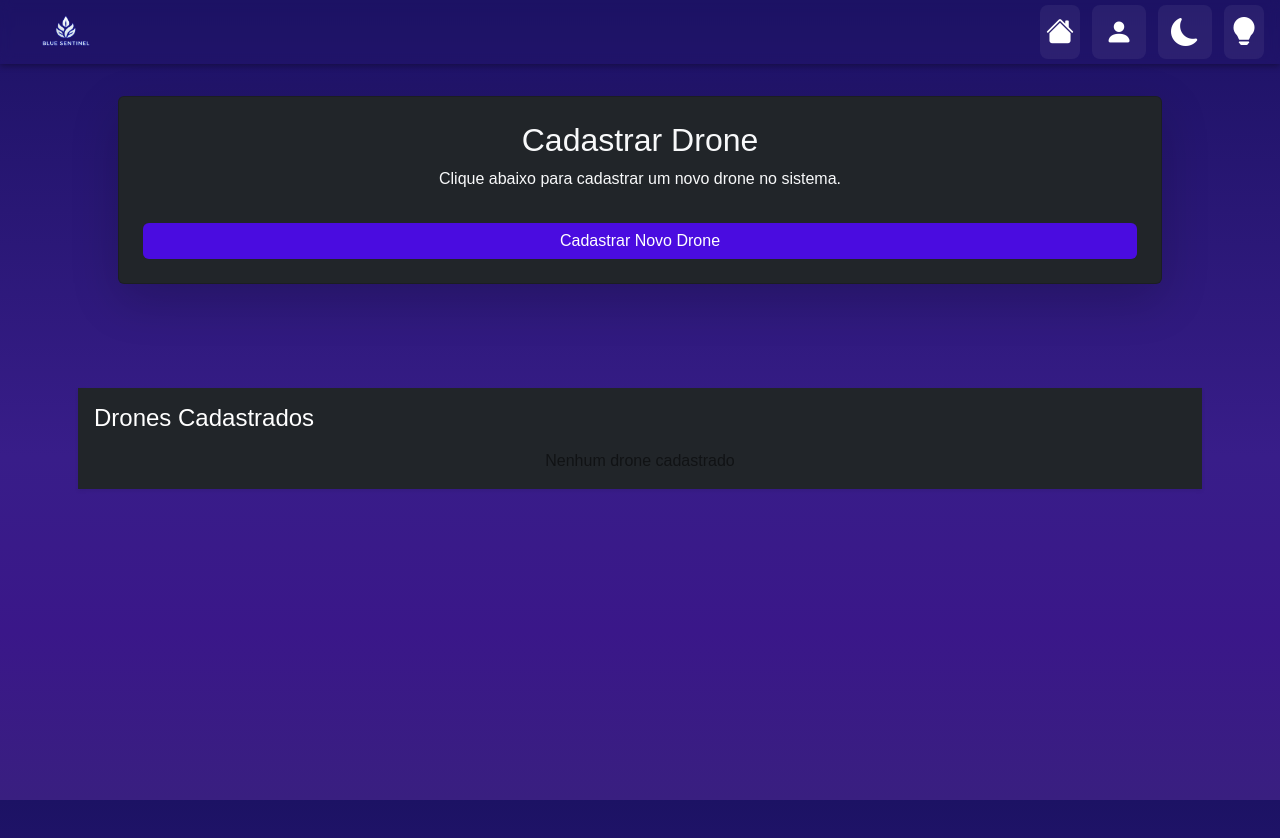
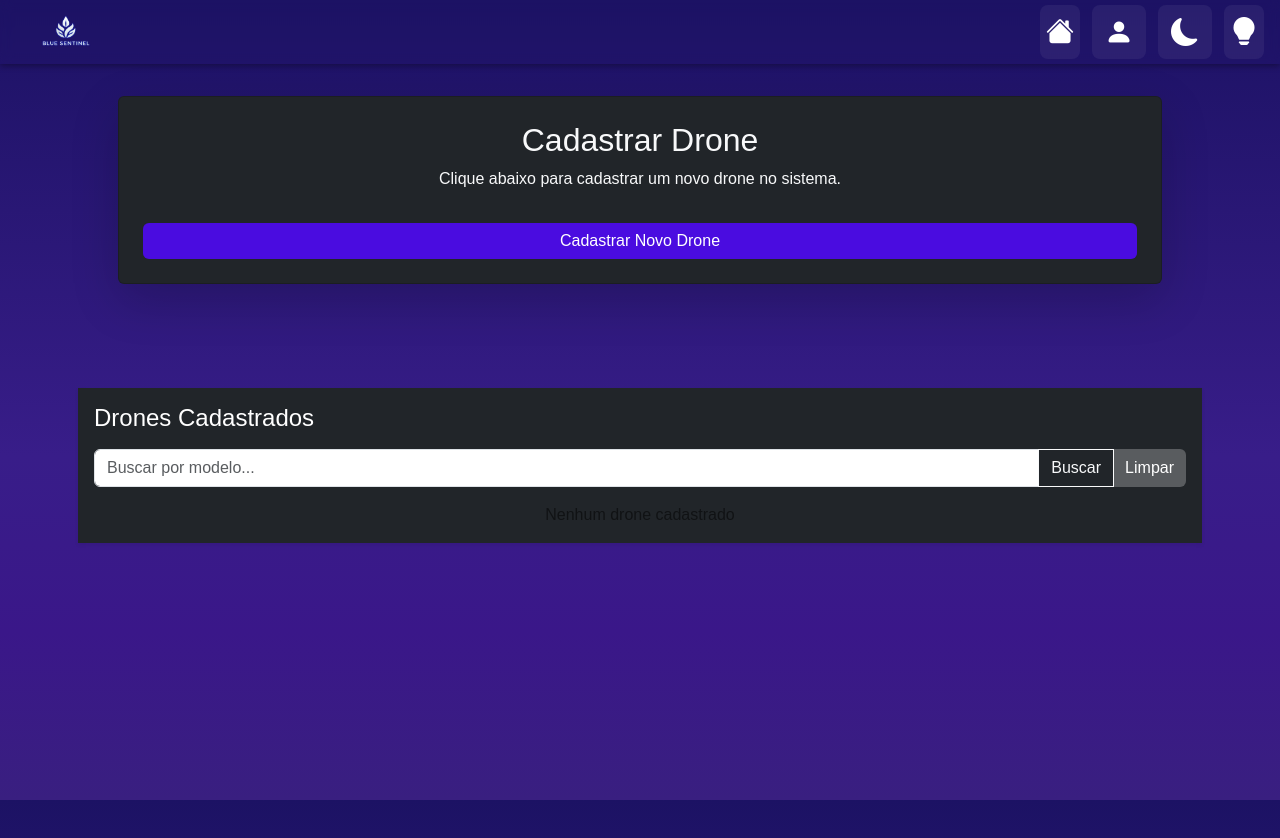
Before and after one commit to Matheus2306/BlueSentinelVite, a React (Vite) app: page /create-drones in a window 1280 px wide. Shown: the top 838 px of the page. Built offline with nearby package versions, Linux system fonts and the light colour scheme.

Commit message:
feat: add search functionality for drones by model in CreateDrones; implement input handling and results display

```diff
--- a/src/pages/CreateDrones.jsx
+++ b/src/pages/CreateDrones.jsx
@@ -15,6 +15,9 @@ const CreateDrones = () => {
   const [role, setRole] = useState([]);
   const [user, setUser] = useState(null);
   const [dronesList, setDronesList] = useState([]);
+  const [searchTerm, setSearchTerm] = useState("");
+  const [isSearching, setIsSearching] = useState(false);
+  const [searchedTerm, setSearchedTerm] = useState("");
 
   useEffect(() => {
     if (!token) {
@@ -43,6 +46,46 @@ const CreateDrones = () => {
     } catch (err) {
       console.error("Erro ao carregar lista de DroneFabris:", err);
       setDronesList([]);
+    }
+  };
+
+  // Busca por modelo usando GET na API. Se searchTerm for vazio, recarrega a lista completa.
+  const searchByModel = async (term) => {
+    const q = (term ?? searchTerm)?.trim();
+    if (!q) {
+      // se campo vazio, apenas recarrega tudo
+      setSearchedTerm("");
+      void refreshDronesList();
+      return;
+    }
+
+    setSearchedTerm(q);
+    setIsSearching(true);
+    try {
+      // Supondo que o endpoint aceite ?modelo=... (o POST usa `modelo` no payload)
+      const path = `/api/DroneFabris?modelo=${encodeURIComponent(q)}`;
+      const result = await getApi(path);
+      // aplicar filtro exato case-insensitive sobre o campo de modelo (com aliases)
+      const items = Array.isArray(result) ? result : [];
+      const filtered = items.filter((d) => {
+        const modelName =
+          d?.modelo ??
+          d?.model ??
+          d?.modeloDrone ??
+          d?.nomeModelo ??
+          d?.modelo_nome ??
+          null;
+        return (
+          typeof modelName === "string" &&
+          modelName.trim().toLowerCase() === q.toLowerCase()
+        );
+      });
+      setDronesList(filtered);
+    } catch (err) {
+      console.error("Erro na busca por modelo:", err);
+      setDronesList([]);
+    } finally {
+      setIsSearching(false);
     }
   };
 
@@ -155,9 +198,57 @@ const CreateDrones = () => {
       <div className="container p-2 my-3 leaflet-control-layers-scrollbar ">
         <div className="overflow-x-scrollcard bg-dark text-light p-3 shadow-sm">
           <h4 className="mb-3">Drones Cadastrados</h4>
+          {/* Barra de pesquisa por modelo */}
+          <form
+            className="mb-3"
+            onSubmit={(e) => {
+              e.preventDefault();
+              void searchByModel();
+            }}
+          >
+            <div className="input-group">
+              <input
+                type="search"
+                className="form-control"
+                placeholder="Buscar por modelo..."
+                aria-label="Buscar por modelo"
+                value={searchTerm}
+                onChange={(e) => setSearchTerm(e.target.value)}
+              />
+              <button
+                className="btn btn-outline-light"
+                type="submit"
+                disabled={isSearching}
+              >
+                {isSearching ? (
+                  <span
+                    className="spinner-border spinner-border-sm"
+                    role="status"
+                    aria-hidden="true"
+                  ></span>
+                ) : (
+                  "Buscar"
+                )}
+              </button>
+              <button
+                type="button"
+                className="btn btn-secondary"
+                onClick={() => {
+                  setSearchTerm("");
+                  void refreshDronesList();
+                }}
+              >
+                Limpar
+              </button>
+            </div>
+          </form>
           {dronesList.length === 0 ? (
             <div className="d-flex align-items-center justify-content-center">
-              <span className="text-black-50">Nenhum drone cadastrado</span>
+              <span className="text-black-50">
+                {searchedTerm
+                  ? `Nenhum drone encontrado para "${searchedTerm}"`
+                  : "Nenhum drone cadastrado"}
+              </span>
             </div>
           ) : (
             <div className="d-flex flex-column mt-2">
```
